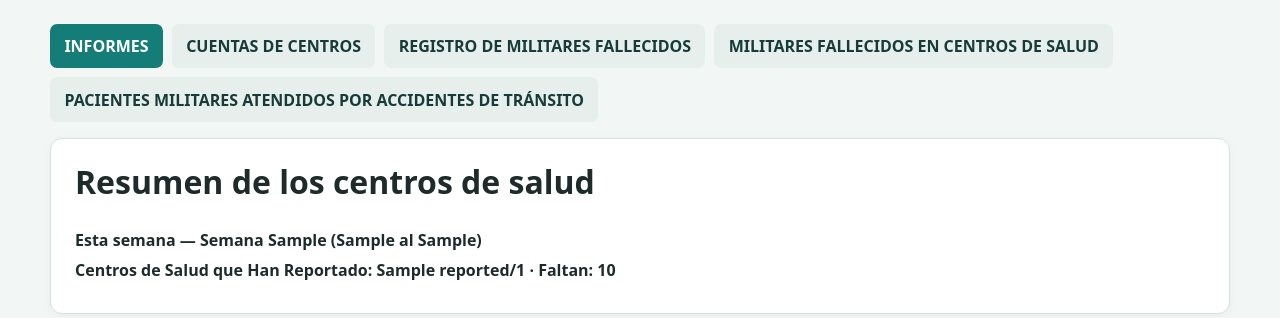
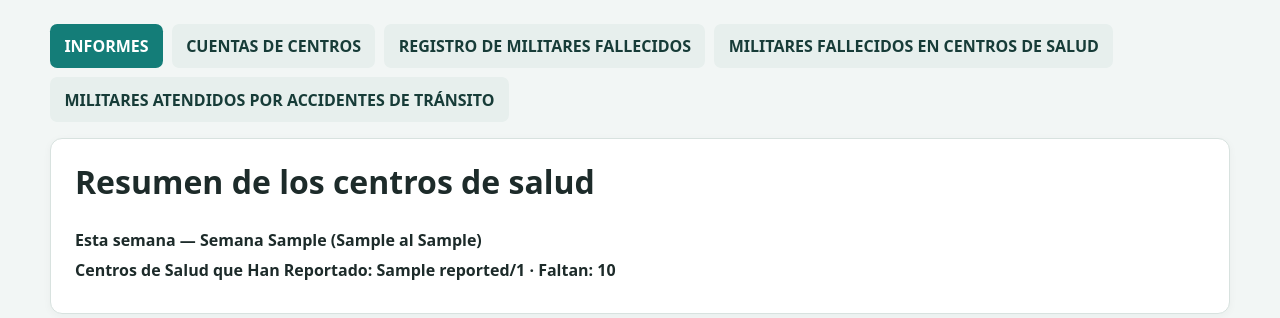
Before and after one commit to oscarriera201178-netizen/reportesalasituacionaldigesalud, a Flask app: template templates/admin.html in a window 1280 px wide. Shown: the part 110-428 px from the top of the page. Run offline with Flask 3, Linux system fonts and the light colour scheme; the template is opened without the code that fills it: most values are stand-ins (such as "Sample title", 1, 10 or a date in 2020); parts of the project's set-up code (start-up, migrations or seed data) failed here and were passed over; some libraries are stand-ins or nearby versions.

Commit message:
Rename health registries and simplify center entry screens
Co-authored-by: Copilot <223556219+Copilot@users.noreply.github.com>

```diff
--- a/report.py
+++ b/report.py
@@ -397,9 +397,9 @@ def generate_military_pdf(records, component=None, *, health_registry=False, tra
                     )
                 _text(
                     page, pymupdf.Rect(28, 104, 932, 135),
-                    "Pacientes Militares atendidos por Accidentes de Tránsito"
+                    "Militares atendidos por accidentes de Tránsito"
                     if traffic_registry else (
-                        "Registros de Militares Fallecidos en Centros de Salud"
+                        "Militares Fallecidos en Centros de Salud"
                         if health_registry else f"Registro de Militares Fallecidos en el Componente {name}"
                     ),
                     16, True,
--- a/templates/admin.html
+++ b/templates/admin.html
@@ -5,8 +5,8 @@
   <a class="button button-primary" href="{{ url_for('home') }}">Informes</a>
   <a class="button button-muted" href="{{ url_for('accounts') }}">Cuentas de centros</a>
   <a class="button button-muted" href="{{ url_for('military_report') }}">Registro de Militares Fallecidos</a>
-  <a class="button button-muted" href="{{ url_for('health_military_report') }}">Militares fallecidos en centros de salud</a>
-  <a class="button button-muted" href="{{ url_for('traffic_report') }}">Pacientes Militares atendidos por Accidentes de Tránsito</a>
+  <a class="button button-muted" href="{{ url_for('health_military_report') }}">Militares Fallecidos en Centros de Salud</a>
+  <a class="button button-muted" href="{{ url_for('traffic_report') }}">Militares atendidos por accidentes de Tránsito</a>
 </div>
 <section class="panel">
   <h1>Resumen de los centros de salud</h1>
--- a/templates/inventory.html
+++ b/templates/inventory.html
@@ -6,8 +6,8 @@
   {% for key, label in categories.items() %}
     <a class="button {% if category == key %}button-primary{% else %}button-muted{% endif %}" href="{{ url_for('inventory', center_id=center.id, section=key) }}">{{ label }}</a>
   {% endfor %}
-  <a class="button button-muted" href="{{ url_for('health_military_report') }}">Registros de Militares fallecidos</a>
-  <a class="button button-muted" href="{{ url_for('traffic_report') }}">Pacientes Militares atendidos por Accidentes de Tránsito</a>
+  <a class="button button-muted" href="{{ url_for('health_military_report') }}">Militares Fallecidos en Centros de Salud</a>
+  <a class="button button-muted" href="{{ url_for('traffic_report') }}">Militares atendidos por accidentes de Tránsito</a>
 </nav>
 {% if loaded and status.editable %}
   <div class="notice notice-success">Sección cargada y bloqueada hasta el envío final. Puedes editarla para corregirla.</div>
```
Also changed, not shown: templates/military_records.html (+4 -4 lines), tests/test_webapp.py (+16 -1 lines), README.md.
